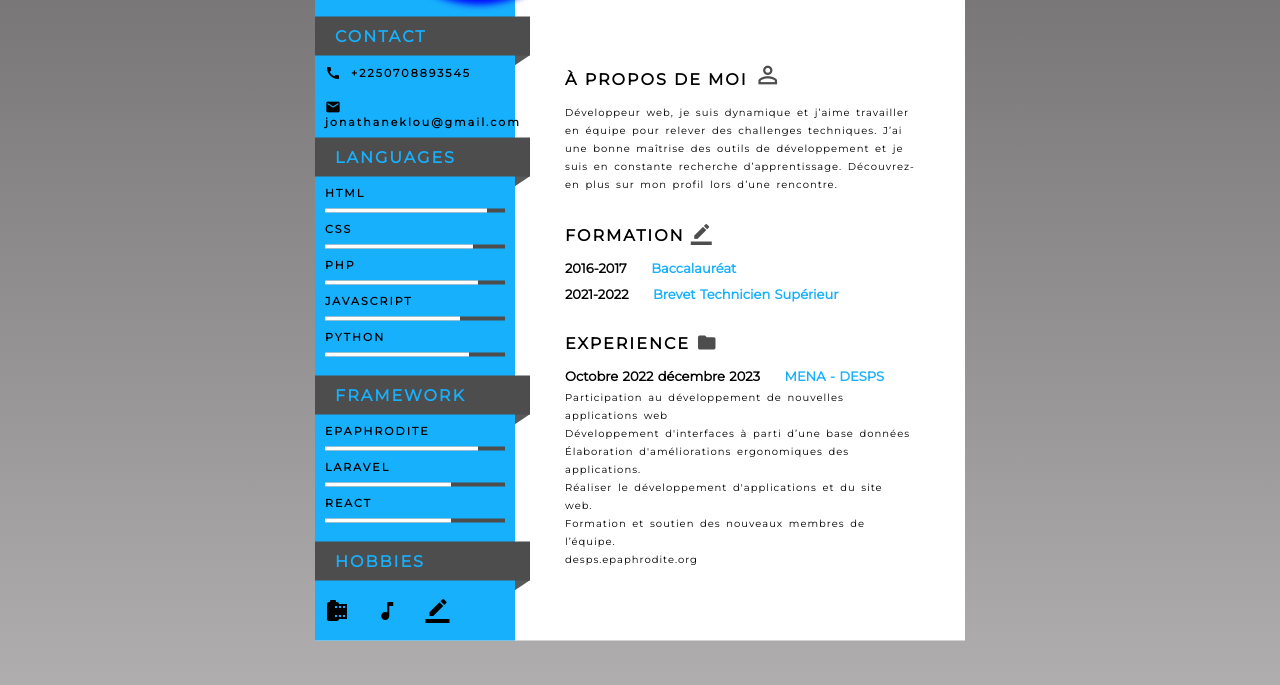
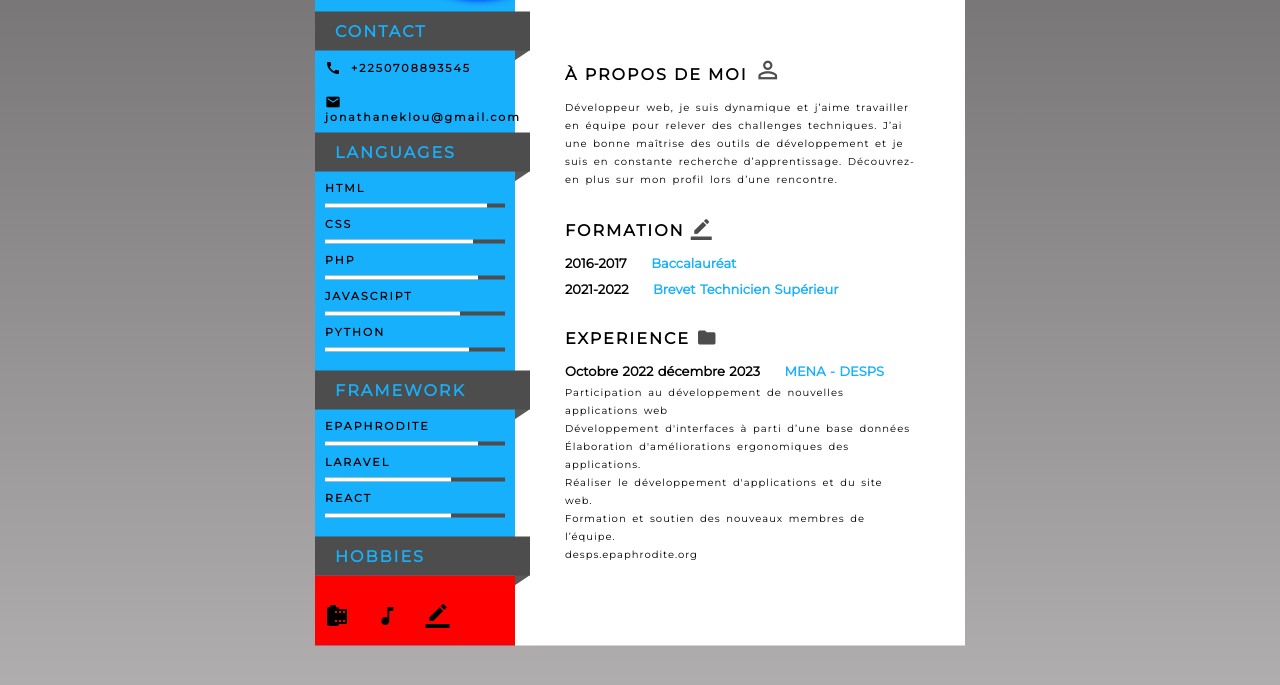
Before and after one commit to Jonath-Mess-eklou/Jonath-Mess-eklou.github.io, a plain HTML site: page index.html in a window 1280 px wide. Shown: the part 271-956 px from the top of the page. Drawn offline with Linux system fonts and the light colour scheme.

Commit message:
Update styles.css

```diff
--- a/css/styles.css
+++ b/css/styles.css
@@ -152,3 +152,7 @@ h2{
 .p3 span{
 	color: #17b0fd; padding-left: 20px;
 }
+.h-div{
+	padding-top: 10px;
+	background-color: red;
+}
```
